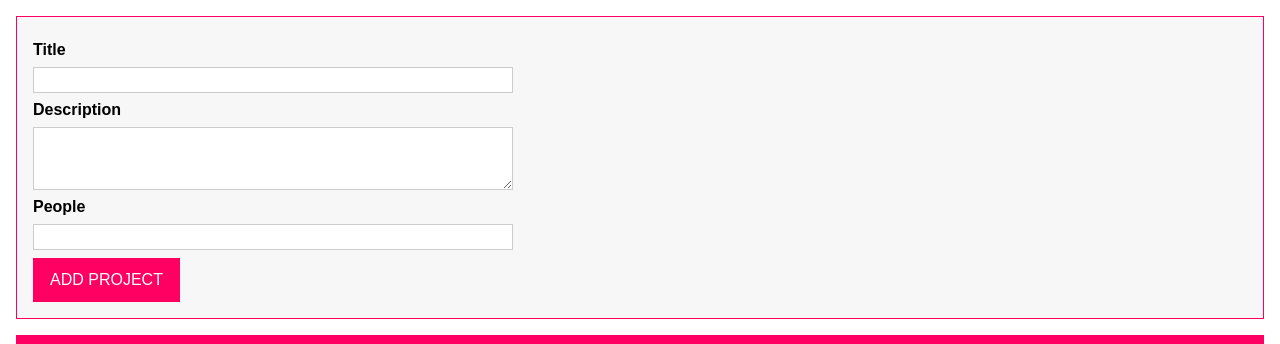
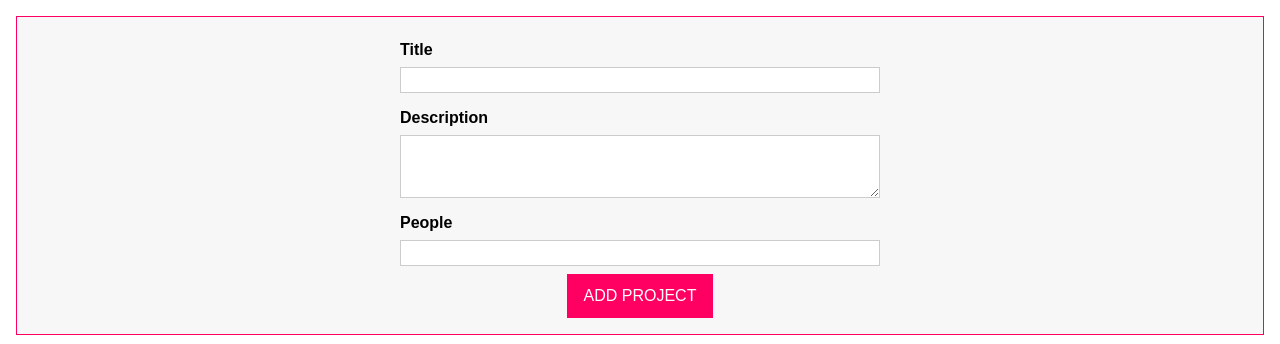
Before and after one commit to bartlomiejmazur/Drag-Drop, a website built with webpack: page index.html in a window 1280 px wide. Shown: the top 344 px of the page. Built offline with nearby package versions, Linux system fonts and the light colour scheme.

Commit message:
Center form input.

```diff
--- a/app.css
+++ b/app.css
@@ -25,7 +25,8 @@ input,
 textarea {
   font: inherit;
   padding: 0.2rem 0.4rem;
-  width: 100%;
+  width: 70vw;
+  /* width: 100%; */
   max-width: 30rem;
   border: 1px solid #ccc;
 }
@@ -121,6 +122,11 @@ button:active {
 }
 
 #user-input {
+  display: flex;
+  flex-direction: column;
+  justify-content: center;
+  align-items: center;
+
   margin: 1rem;
   padding: 1rem;
   border: 1px solid #ff0062;
```
